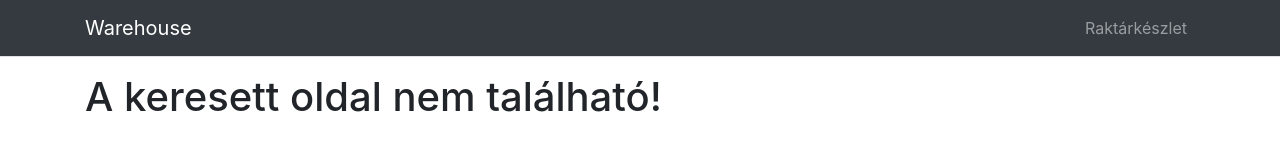
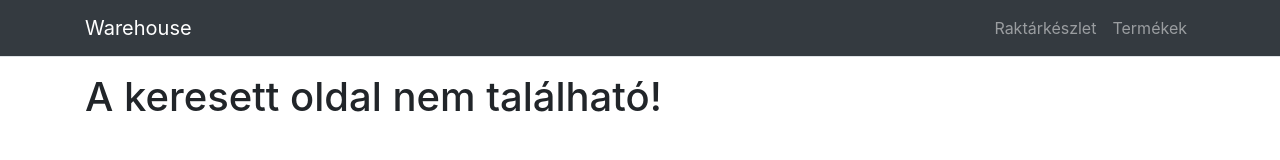
Before and after one commit to jbence1994/warehouse-ui, a React (Create React App) app: page /hiba in a window 1280 px wide. Shown: the top 160 px of the page. Built offline with nearby package versions, Linux system fonts and the light colour scheme.

Commit message:
Create Products page

```diff
--- a/src/App.js
+++ b/src/App.js
@@ -2,6 +2,7 @@ import React, { useState } from "react";
 import { BrowserRouter, Switch, Route, Redirect } from "react-router-dom";
 
 import Navbar from "./components/common/navbar";
+import Products from "./pages/products";
 import Supplies from "./pages/supplies";
 import NotFound from "./pages/notFound";
 import Home from "./pages/home";
@@ -14,21 +15,26 @@ const App = () => {
     pages: {
       home: { name: "Főoldal", path: "/" },
       supplies: { name: "Raktárkészlet", path: "/raktarkeszlet" },
+      products: { name: "Termékek", path: "/termekek" },
       notFound: { name: "A keresett oldal nem található", path: "/hiba" },
     },
   });
 
   const { name: applicationName } = application;
   const { pages } = application;
-  const { home, supplies, notFound } = pages;
+  const { home, supplies, products, notFound } = pages;
 
-  const routes = [{ name: supplies.name, path: supplies.path }];
+  const routes = [
+    { name: supplies.name, path: supplies.path },
+    { name: products.name, path: products.path },
+  ];
 
   return (
     <BrowserRouter>
       <Navbar title={applicationName} homeRoute={home.path} routes={routes} />
       <main className="container">
         <Switch>
+          <Route exact path={products.path} component={Products} />
           <Route exact path={supplies.path} component={Supplies} />
           <Route exact path={notFound.path} component={NotFound} />
           <Route exact path={home.path} component={Home} />
--- /dev/null
+++ b/src/pages/products.jsx
@@ -0,0 +1,7 @@
+import React from "react";
+
+const Products = () => {
+  return <h1>Products</h1>;
+};
+
+export default Products;
```
